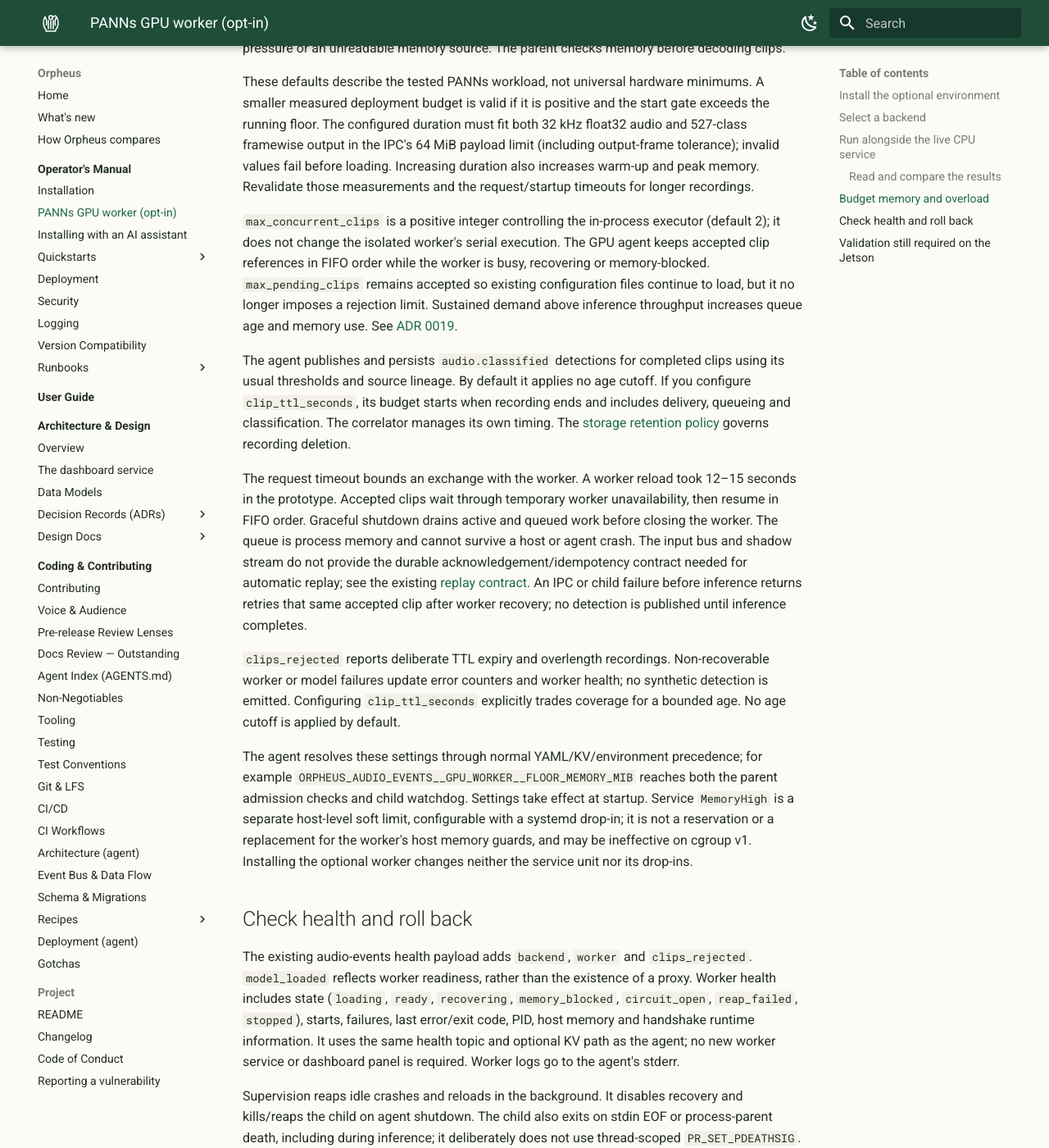
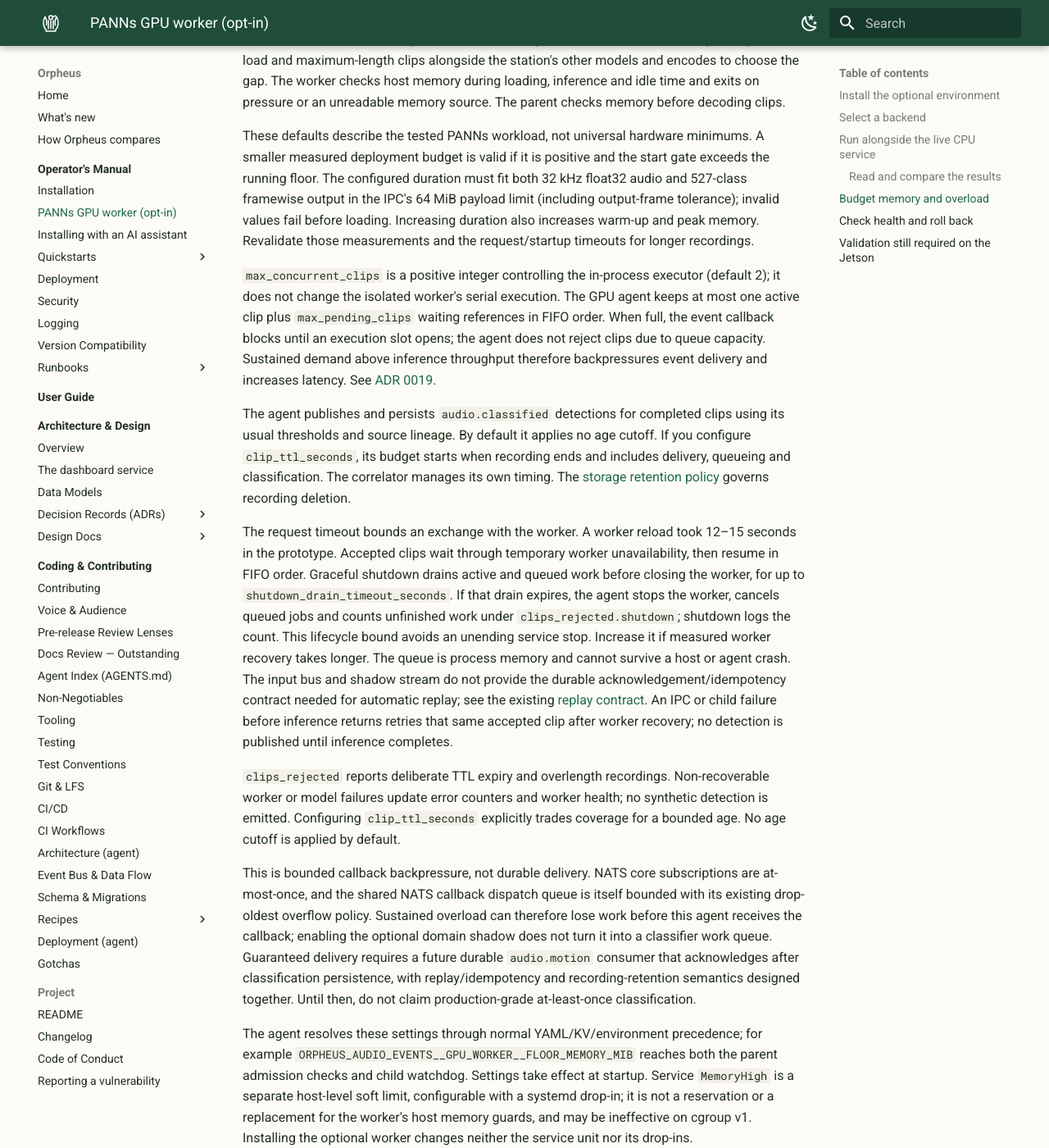
Before and after one commit to scottchronicity/orpheus, an MkDocs documentation site: the page built from docs/operator-manual/panns-gpu.md, in a window 1280 px wide and 1400 px high, scrolled down 5230 px. Shown: the whole window at 82% size. Built offline with MkDocs 1.6.1 and Material for MkDocs 9.7.7, drawn with Linux system fonts in a browser that asks for light colours; some of the changed text lies outside the part shown.

Commit message:
fix(audio-events): bound GPU queue and shutdown drain

```diff
--- a/docs/operator-manual/panns-gpu.md
+++ b/docs/operator-manual/panns-gpu.md
@@ -201,11 +201,12 @@ do not add RSS, allocator reservations and MemAvailable drops together.
 |---|---:|---|
 | `start_memory_mib` | 8704 | Minimum MemAvailable before starting/loading a worker. |
 | `floor_memory_mib` | 3800 | Worker watchdog stop threshold. Queued work waits while the worker recovers from memory pressure. |
-| `max_pending_clips` | 2 | Legacy YAML compatibility only; it no longer rejects accepted clips. |
+| `max_pending_clips` | 2 | Maximum waiting clip references in addition to one active clip. A full queue blocks the input callback until a slot opens. |
 | `clip_ttl_seconds` | unset | Optional maximum age after recording ends for PANNs to classify a clip. Set a positive number of seconds to enable it. |
 | `max_clip_seconds` | 40 | Maximum decoded clip duration; header checked before decoding. |
 | `startup_timeout_seconds` | 60 | Model load and warm-up deadline. |
 | `request_timeout_seconds` | 5 | Hard timeout for a worker request. |
+| `shutdown_drain_timeout_seconds` | 60 | Maximum graceful drain wait before forced worker stop and explicit accounting for unfinished clips. |
 | `restart_backoff_seconds` | 2 | Initial restart delay, increasing to 30 seconds. |
 | `max_starts` | 3 | Maximum starts within `restart_window_seconds` (default 300). |
 
@@ -226,11 +227,11 @@ measurements and the request/startup timeouts for longer recordings.
 
 `max_concurrent_clips` is a positive integer controlling the in-process executor
 (default 2); it does not change the isolated worker's serial execution. The GPU
-agent keeps accepted clip references in FIFO order while the worker is busy,
-recovering or memory-blocked. `max_pending_clips` remains accepted so existing
-configuration files continue to load, but it no longer imposes a rejection
-limit. Sustained demand above inference throughput increases queue age and
-memory use. See
+agent keeps at most one active clip plus `max_pending_clips` waiting references
+in FIFO order. When full, the event callback blocks until an execution slot
+opens; the agent does not reject clips due to queue capacity. Sustained demand
+above inference throughput therefore backpressures event delivery and increases
+latency. See
 [ADR 0019](../adr/0019-agent-owned-inference-workers.md).
 
 The agent publishes and persists `audio.classified` detections for completed
@@ -243,10 +244,15 @@ correlator manages its own timing. The
 The request timeout bounds an exchange with the worker. A worker reload took
 12–15 seconds in the prototype. Accepted clips wait through temporary worker
 unavailability, then resume in FIFO order. Graceful shutdown drains active and
-queued work before closing the worker. The queue is process memory and cannot
-survive a host or agent crash. The input bus and shadow stream do not provide
-the durable acknowledgement/idempotency contract needed for automatic replay;
-see the existing [replay contract](../designs/event-sourcing-determinism-contract.md).
+queued work before closing the worker, for up to
+`shutdown_drain_timeout_seconds`. If that drain expires, the agent stops the
+worker, cancels queued jobs and counts unfinished work under
+`clips_rejected.shutdown`; shutdown logs the count. This lifecycle bound avoids
+an unending service stop. Increase it if measured worker recovery takes longer.
+The queue is process memory and cannot survive a host or agent crash.
+The input bus and shadow stream do not provide the durable
+acknowledgement/idempotency contract needed for automatic replay; see the
+existing [replay contract](../designs/event-sourcing-determinism-contract.md).
 An IPC or child failure before inference returns retries that same accepted
 clip after worker recovery; no detection is published until inference completes.
 
@@ -254,6 +260,16 @@ clip after worker recovery; no detection is published until inference completes.
 Non-recoverable worker or model failures update error counters and worker
 health; no synthetic detection is emitted. Configuring `clip_ttl_seconds`
 explicitly trades coverage for a bounded age. No age cutoff is applied by default.
+
+This is bounded callback backpressure, not durable delivery. NATS core
+subscriptions are at-most-once, and the shared NATS callback dispatch queue is
+itself bounded with its existing drop-oldest overflow policy. Sustained overload
+can therefore lose work before this agent receives the callback; enabling the
+optional domain shadow does not turn it into a classifier work queue. Guaranteed
+delivery requires a future durable `audio.motion` consumer that acknowledges
+after classification persistence, with replay/idempotency and recording-retention
+semantics designed together. Until then, do not claim production-grade
+at-least-once classification.
 
 The agent resolves these settings through normal YAML/KV/environment precedence;
 for example `ORPHEUS_AUDIO_EVENTS__GPU_WORKER__FLOOR_MEMORY_MIB` reaches both the
```
Also changed, not shown: docs/ARCHITECTURE.md (+5 -3 lines), docs/adr/0019-agent-owned-inference-workers.md (+9 -7 lines), docs/adr/0020-portable-capabilities-and-runtime-boundaries.md (+12 -8 lines), 3 other files.
